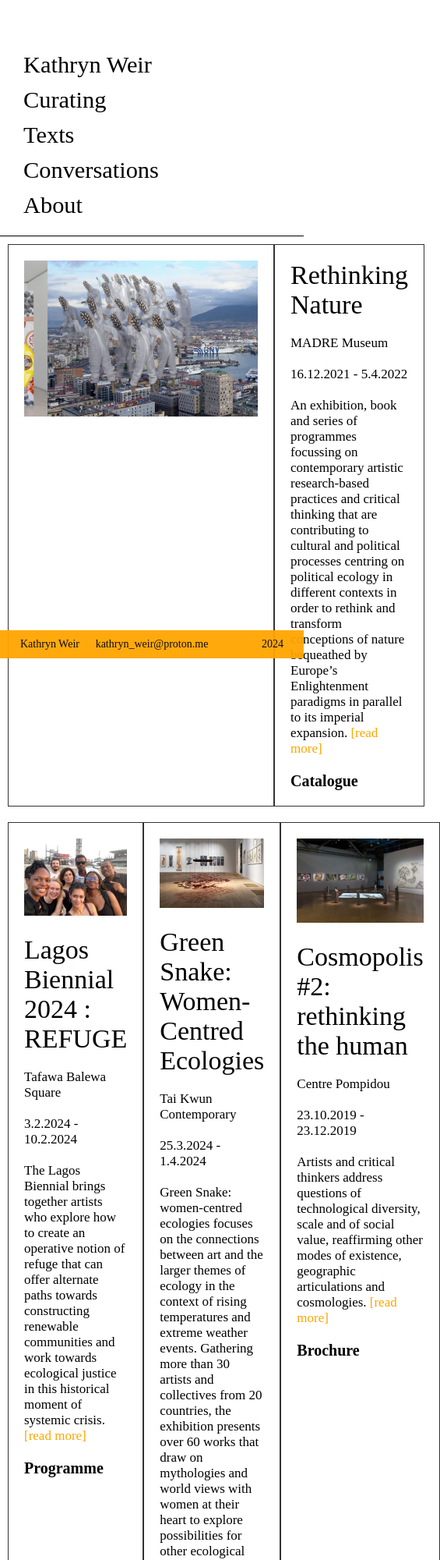
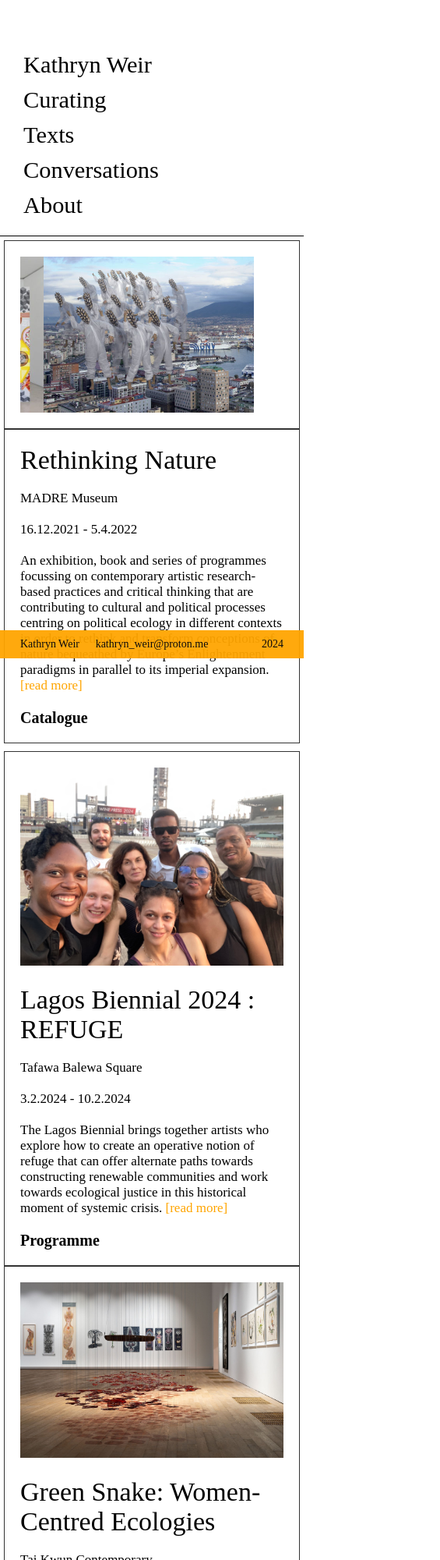
Before and after one commit to thisisjimmytesting/thisisjimmytesting.github.io, a plain HTML site: page index.html in a window 390 px wide. Shown: the top 2000 px of the page at 78% size, 565 px wide, since content can reach past the window. Drawn offline with Linux system fonts and the light colour scheme.

Commit message:
fixed mobile

```diff
--- a/style.css
+++ b/style.css
@@ -232,13 +232,16 @@
 		margin-left: 1rem;
 	}
 
-	.grid-small {
+	.grid-three {
 	grid-template-columns: auto;
 	padding: 5px;
 	}
 
-	.grid-big {
+	.grid-two {
 	grid-template-columns: auto;
+	padding: 5px;
+	}
+	.grid-one {
 	padding: 5px;
 	}
 	.left, .center, .right {
```
